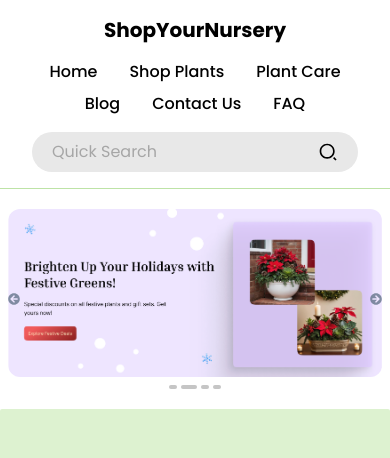
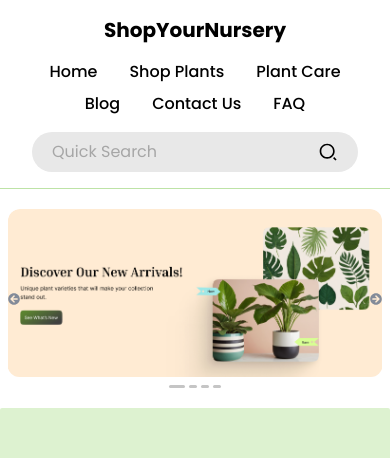
Before and after one commit to logesh03-git/ShopYourNursery_E-Commerce, a React (Vite) app in the folder frontend/: page / in a window 390 px wide. Shown: the top 458 px of the page. Built offline with nearby package versions, Linux system fonts and the light colour scheme.

Commit message:
ui: fix responsiveness of carousel, featured-row, navbar, footer, reviews, dicover-categories on all screens

```diff
--- a/frontend/src/components/Carousel/Carousel.tsx
+++ b/frontend/src/components/Carousel/Carousel.tsx
@@ -12,12 +12,18 @@
   ];
   const usableConfig = [config[config.length - 1], ...config, config[0]];
   return (
-    <div className="my-5 sm:mt-10 sm:mb-28 mx-[2vw] sm:mx-[6vw]">
-      <CarouselMain autoSlide={true} autoSlideInterval={2000}>
-        {usableConfig.map((item, index) => (
-          <img key={index} src={item.img} className="rounded-xl" />
-        ))}
-      </CarouselMain>
+    <div className="flex justify-center max-w-[1600px] w-full">
+      <div className="my-5 sm:mt-10 sm:mb-28 mx-[2vw] sm:mx-[6vw] max-w-[1200px]  overflow-hidden rounded-xl">
+        <CarouselMain autoSlide={false} autoSlideInterval={3000}>
+          {usableConfig.map((item, index) => (
+            <img
+              key={index}
+              src={item.img}
+              className="rounded-xl w-full object-contain"
+            />
+          ))}
+        </CarouselMain>
+      </div>
     </div>
   );
 }
--- a/frontend/src/components/Carousel/CarouselMain.tsx
+++ b/frontend/src/components/Carousel/CarouselMain.tsx
@@ -44,11 +44,11 @@
     return () => clearInterval(slideInterval);
   }, [next]);
   return (
-    <div className="overflow-hidden relative borde-none border-black">
+    <div className="overflow-hidden  relative border-none border-black">
       <div
         onTransitionEnd={handleTransitionEnd}
         className={`flex ${
-          isTransitioning ? "transition-transform duration-500 ease-out" : ""
+          isTransitioning ? "transition-transform duration-1000 ease-out" : ""
         }`}
         style={{ transform: `translateX(-${currIndex * 100}%)` }}
       >
@@ -69,18 +69,17 @@
         </button>
       </div>
       <div className="flex justify-center  w-full mt-2">
-        <div className="w-fit border-none border-black flex gap-x-1 sm:gap-x-2">
+        <div className="w-fit border-none border-black flex justify-start gap-x-1 sm:gap-x-2">
           {Array.from({ length: slides.length }).map((_, index: number) => {
             if (index != 0 && index != slides.length - 1) {
               console.log(index);
               return (
                 <div
                   key={index}
-                  className={`bg-[#C5C5C5] grow rounded-full border-none border-black ${
-                    currIndex == index
-                      ? "w-4 h-1 sm:w-8 sm:h-2 transition-all duration-500"
-                      : "w-2 h-1 sm:w-4 sm:h-2"
-                  } `}
+                  className={`bg-[#C5C5C5] rounded-full border-none border-black w-2 h-[3px] sm:w-4 sm:h-[6px] ${
+                    currIndex == index &&
+                    "w-4 h-[3px] sm:w-8 sm:h-[6px] transition-all duration-500"
+                  }`}
                 ></div>
               );
             }
--- a/frontend/src/components/DiscoverCategories/DiscoverCategories.tsx
+++ b/frontend/src/components/DiscoverCategories/DiscoverCategories.tsx
@@ -16,7 +16,7 @@
     { id: 6, title: "Decorative ", img: decorative },
   ];
   return (
-    <div className="flex flex-col gap-y-14 mx-[4vw] my-10 sm:my-20">
+    <div className="flex flex-col gap-y-14 mx-[4vw] my-10 sm:my-20 max-w-[1600px] w-full">
       <h1 className="font-Philosopher text-3xl text-center sm:text-left sm:text-4xl md:text-5xl">
         Discover by Categories
       </h1>
--- a/frontend/src/components/FeaturedRow/FeaturedRow.tsx
+++ b/frontend/src/components/FeaturedRow/FeaturedRow.tsx
@@ -18,7 +18,7 @@
   const viewAllStyles: string =
     "min-[650px]:grid min-[650px]:grid-cols-[17rem_17rem] lg:grid-cols-[17rem_17rem_17rem] min-[1420px]:grid-cols-[17rem_17rem_17rem_17rem] min-[1830px]:grid-cols-[17rem_17rem_17rem_17rem_17rem] gap-10 md:gap-20 lg:gap-14 xl:gap-20 min-[1420px]:gap-20  min-[1830px]:gap-20  min-[650px]:place-items-center  min-[650px]:place-content-center";
   return (
-    <div className="bg-[#DDF2D0] px-[4vw] py-14 flex flex-col gap-y-14 rounded-sm">
+    <div className="bg-[#DDF2D0] px-[4vw] py-14 flex flex-col gap-y-14 rounded-sm max-w-[1600px] w-full">
       <div className="flex justify-center sm:justify-between">
         <h1 className="font-Philosopher text-3xl text-center sm:text-left sm:text-4xl md:text-5xl">
           {title}
--- a/frontend/src/components/Footer/Footer.tsx
+++ b/frontend/src/components/Footer/Footer.tsx
@@ -4,7 +4,7 @@
 import FooterLinks from "./FooterLinks";
 function Footer() {
   return (
-    <div className="bg-[#F5F5DC] rounded flex flex-col gap-y-10 lg:grid lg:grid-cols-[1fr_2fr] lg:gap-x-10 p-10 py-14">
+    <div className="bg-[#F5F5DC] rounded flex flex-col gap-y-10 lg:grid lg:grid-cols-[1fr_2fr] lg:gap-x-10 p-10 py-14 max-w-[1600px] w-full">
       <div className="flex flex-col gap-y-8 items-center justify-center">
         <h2 className="font-bold font-Poppins text-3xl text-center">
           Shop Your Nursery
--- a/frontend/src/components/Reviews/CustomerReviews.tsx
+++ b/frontend/src/components/Reviews/CustomerReviews.tsx
@@ -27,8 +27,8 @@
   ];
   const firstConfig = [...config, ...config];
   return (
-    <div className="flex flex-col gap-y-14 mx-[4vw] my-10 sm:my-10 sm:mb-20">
-      <h1 className="font-Philosopher text-3xl text-center sm:text-left sm:text-4xl md:text-5xl">
+    <div className="flex flex-col gap-y-14 mx-[4vw] my-10 sm:my-10 sm:mb-20 max-w-[1600px] w-full">
+      <h1 className="font-Philosopher text-3xl text-center sm:text-left sm:text-4xl md:text-5xl ">
         Customer Reviews
       </h1>
       <div className="flex flex-col gap-y-20">
--- a/frontend/src/components/Vase/Vase.tsx
+++ b/frontend/src/components/Vase/Vase.tsx
@@ -29,7 +29,7 @@
     },
   ];
   return (
-    <div className="bg-[#F5F5F5] my-24 sm:mx-[2vw] py-16 flex flex-col justify-center items-center sm:grid sm:grid-cols-[14rem_14rem] sm:gap-12 md:gap-20  sm:items-start sm:place-items-center gap-y-10 lg:h-[30rem] lg:flex lg:flex-row lg:gap-x-5 lg:items-center lg:justify-evenly min-[1450px]:gap-x-20 min-[1450px]:justify-center rounded-xl">
+    <div className="bg-[#F5F5F5] my-24 sm:mx-[2vw] py-16 flex flex-col justify-center items-center sm:grid sm:grid-cols-[14rem_14rem] sm:gap-12 md:gap-20  sm:items-start sm:place-items-center gap-y-10 lg:h-[30rem] lg:flex lg:flex-row lg:gap-x-5 lg:items-center lg:justify-evenly min-[1450px]:gap-x-20 min-[1450px]:justify-center rounded-xl max-w-[1600px] w-full ">
       {config.map((item) => (
         <VaseCard key={item.id} card={item} />
       ))}
--- a/frontend/src/layout/Layout.tsx
+++ b/frontend/src/layout/Layout.tsx
@@ -3,10 +3,12 @@
 
 function Layout({ children }: { children: React.ReactNode }) {
   return (
-    <div className="flex flex-col">
-      <Navbar />
-      {children}
-      <Footer />
+    <div className="flex justify-center bg-slate-500">
+      <div className="flex flex-col items-center max-w-[1600px] w-full  bg-white">
+        <Navbar />
+        {children}
+        <Footer />
+      </div>
     </div>
   );
 }
```
Also changed, not shown: frontend/src/components/Navbar/Header.tsx (added, +56 -0 lines), frontend/src/components/Navbar/Navbar.tsx (+4 -51 lines).
